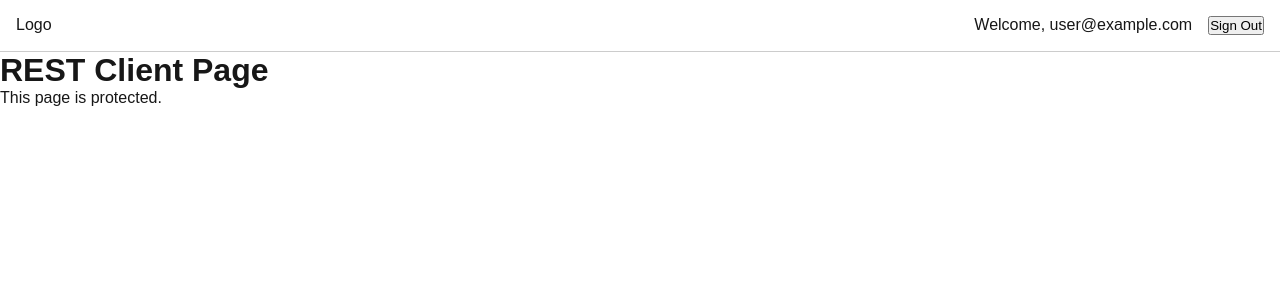
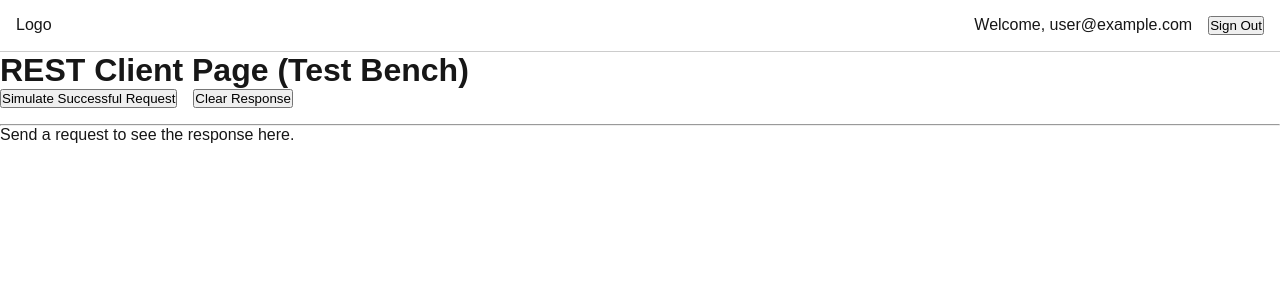
Before and after one commit to vadzimavich/rest-client-app, a Next.js app: page /client in a window 1280 px wide. Shown: the top 300 px of the page. Built offline with nearby package versions, Linux system fonts and the light colour scheme; no server answers; sample sign-in values are in the browser's storage.

Commit message:
feat: integrate CodeMirror for response viewing

```diff
--- a/package.json
+++ b/package.json
@@ -11,6 +11,9 @@
     "prepare": "husky"
   },
   "dependencies": {
+    "@codemirror/lang-json": "^6.0.2",
+    "@uiw/codemirror-theme-vscode": "^4.25.1",
+    "@uiw/react-codemirror": "^4.25.1",
     "firebase": "^12.2.1",
     "next": "15.5.2",
     "react": "19.1.0",
--- a/src/app/(main)/client/page.tsx
+++ b/src/app/(main)/client/page.tsx
@@ -1,10 +1,53 @@
+"use client";
+
+import { useState } from "react";
 import PrivateRoute from "@/components/PrivateRoute";
+import ResponseViewer from "@/components/ResponseViewer";
+
+const mockSuccessResponse = {
+  status: 200,
+  statusText: "OK",
+  body: JSON.stringify({
+    userId: 1,
+    id: 1,
+    title: "sunt aut facere repellat provident occaecati excepturi optio reprehenderit",
+    body: "quia et suscipit\nsuscipit recusandae consequuntur expedita et cum\nreprehenderit molestiae ut ut quas totam\nnostrum rerum est autem sunt rem eveniet architecto",
+  }),
+  headers: {
+    "content-type": "application/json; charset=utf-8",
+    "x-powered-by": "Express",
+  },
+};
+
+type ResponseData = typeof mockSuccessResponse | null;
 
 export default function ClientPage() {
+  const [responseData, setResponseData] = useState<ResponseData>(null);
+  const [isLoading, setIsLoading] = useState(false);
+
   return (
     <PrivateRoute>
-      <h1>REST Client Page</h1>
-      <p>This page is protected.</p>
+      <h1>REST Client Page (Test Bench)</h1>
+      <div style={{ marginBottom: '1rem', display: 'flex', gap: '1rem' }}>
+        <button onClick={() => {
+          setIsLoading(true);
+          setResponseData(null);
+          setTimeout(() => {
+            setIsLoading(false);
+            setResponseData(mockSuccessResponse);
+          }, 1000);
+        }}>
+          Simulate Successful Request
+        </button>
+        <button onClick={() => {
+          setIsLoading(false);
+          setResponseData(null);
+        }}>
+          Clear Response
+        </button>
+      </div>
+      <hr />
+      <ResponseViewer data={responseData} loading={isLoading} />
     </PrivateRoute>
   );
 }
--- a/src/components/ResponseViewer.tsx
+++ b/src/components/ResponseViewer.tsx
@@ -1,4 +1,8 @@
 "use client";
+
+import CodeMirror from '@uiw/react-codemirror';
+import { json } from '@codemirror/lang-json';
+import { vscodeDark } from '@uiw/codemirror-theme-vscode'; // theme can be changed
 
 interface ResponseData {
   status: number;
@@ -36,9 +40,15 @@ export default function ResponseViewer({ data, loading }: ResponseViewerProps) {
         <strong>Status:</strong> {data.status} {data.statusText}
       </div>
       <h4>Body:</h4>
-      <pre style={{ background: '#f4f4f4', padding: '1rem', whiteSpace: 'pre-wrap' }}>
-        <code>{formattedBody}</code>
-      </pre>
+
+      <CodeMirror
+        value={formattedBody}
+        height="300px"
+        extensions={[json()]}
+        theme={vscodeDark}
+        readOnly={true}
+      />
+
     </div>
   );
 }
```
Also changed, not shown: 1 other file (tests, documents, lock files or other folders).
